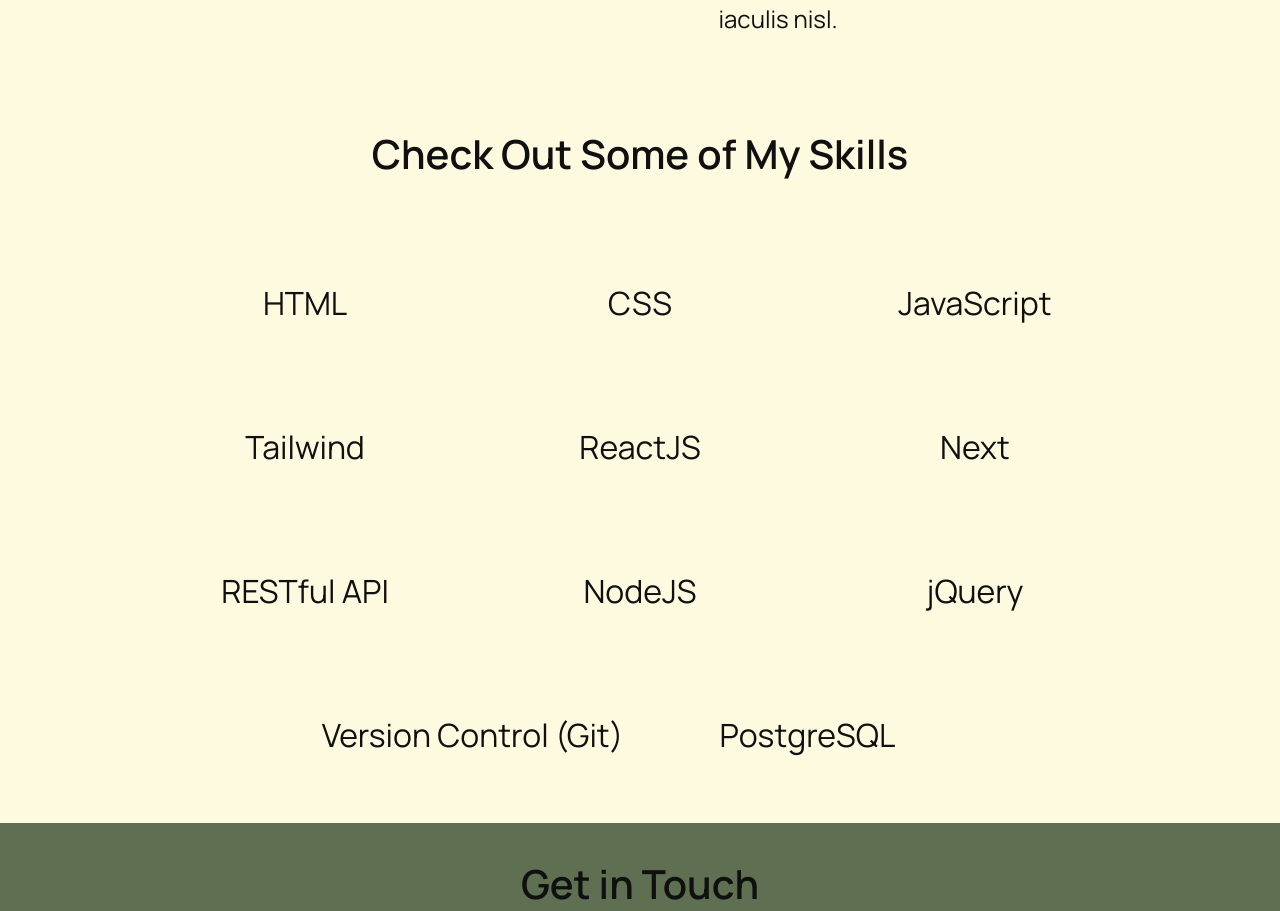
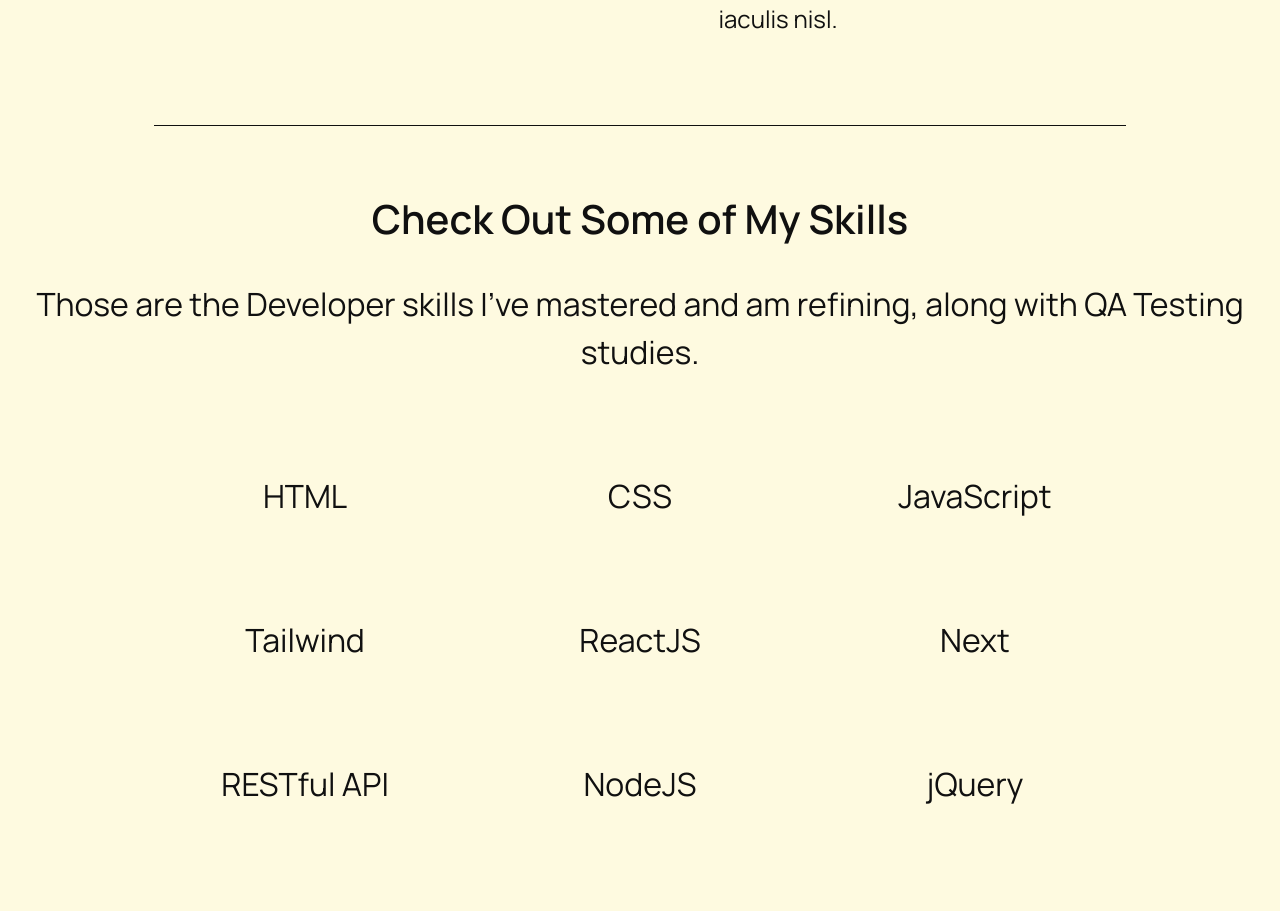
Before and after one commit to CarolANikolic/portfolio, a Next.js app: page / in a window 1280 px wide. Shown: the part 4363-5274 px from the top of the page. Built offline with nearby package versions, Linux system fonts and the light colour scheme; no server answers.

Commit message:
feat: add subtitle and ruler on skills section.

```diff
--- a/components/Skills/index.js
+++ b/components/Skills/index.js
@@ -6,6 +6,7 @@
     return (
         <section className={styles.skillsSection}>
             <div className={styles.skillsSectionContainer}>
+            <hr></hr>
                 <div>
                     <TitleAndText
                     title="h2"
@@ -13,6 +14,13 @@
                     alignment="center"
                     color="boldBlack"
                     fontSize="big"
+                    />
+
+                    <TitleAndText
+                        text="Those are the Developer skills I’ve mastered and am refining, along with QA Testing studies."
+                        alignment="center"
+                        color="regularBlack"
+                        fontSize="medium"
                     />
                 </div>
 
```
